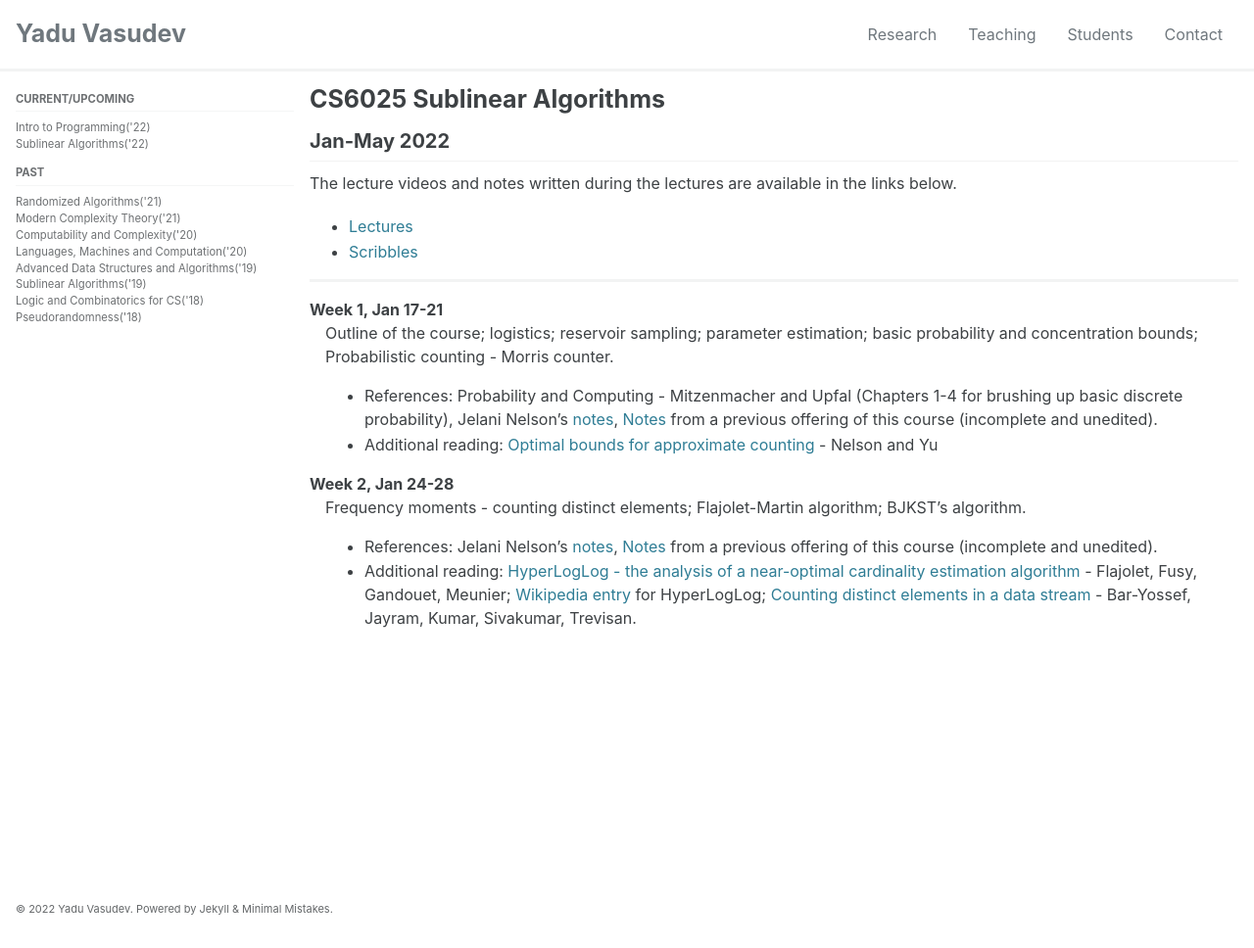
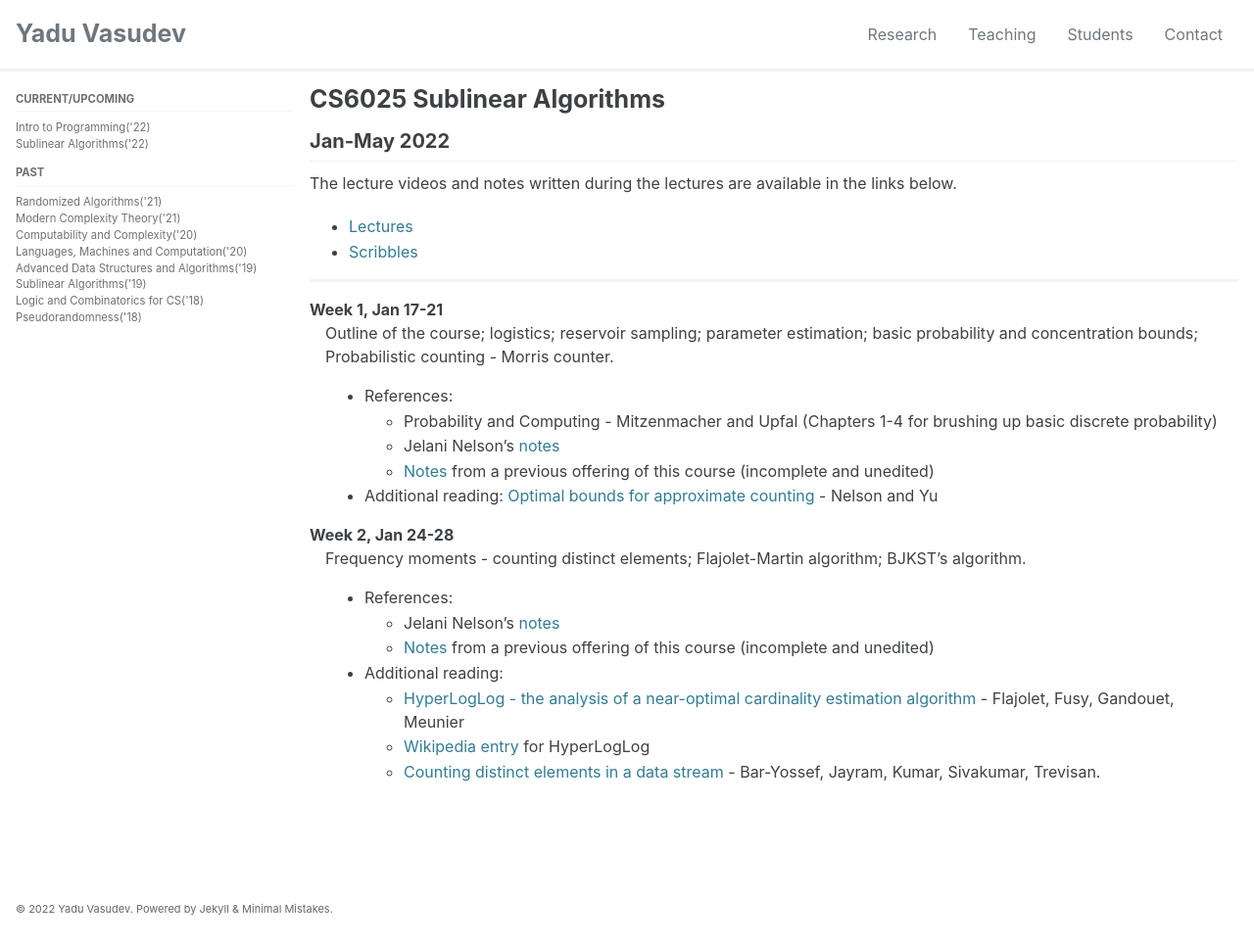
Before and after one commit to yaduvasudev/yaduvasudev.github.io, a Jekyll site: the page built from _pages/6025-22-lectures.md, in a window 1280 px wide and 968 px high. Shown: the whole window at 98% size. Built offline with Jekyll 4.4.1, drawn with Linux system fonts in a browser that asks for light colours; cached includes are drawn as plain includes.

Commit message:
Update 6025-22-lectures.md
formatted lists

```diff
--- a/_pages/6025-22-lectures.md
+++ b/_pages/6025-22-lectures.md
@@ -16,11 +16,19 @@
 ---
 Week 1, Jan 17-21
 : Outline of the course; logistics; reservoir sampling; parameter estimation; basic probability and concentration bounds; Probabilistic counting - Morris counter.
-- References: Probability and Computing - Mitzenmacher and Upfal (Chapters 1-4 for brushing up basic discrete probability), Jelani Nelson's [notes](https://www.sketchingbigdata.org/fall20/lec/notes.pdf), [Notes](https://drive.google.com/file/d/1DIy1HJbasqZ6vkkQNNToWniEeGQ36F_f/view?usp=sharing) from a previous offering of this course (incomplete and unedited).
+- References:
+    - Probability and Computing - Mitzenmacher and Upfal (Chapters 1-4 for brushing up basic discrete probability)
+    - Jelani Nelson's [notes](https://www.sketchingbigdata.org/fall20/lec/notes.pdf)
+    - [Notes](https://drive.google.com/file/d/1DIy1HJbasqZ6vkkQNNToWniEeGQ36F_f/view?usp=sharing) from a previous offering of this course (incomplete and unedited)
 - Additional reading: [Optimal bounds for approximate counting](https://arxiv.org/pdf/2010.02116.pdf) - Nelson and Yu
 
 Week 2, Jan 24-28
 : Frequency moments - counting distinct elements; Flajolet-Martin algorithm; BJKST's algorithm.
-- References: Jelani Nelson's [notes](https://www.sketchingbigdata.org/fall20/lec/notes.pdf), [Notes](https://drive.google.com/file/d/1DIy1HJbasqZ6vkkQNNToWniEeGQ36F_f/view?usp=sharing) from a previous offering of this course (incomplete and unedited).
-- Additional reading: [HyperLogLog - the analysis of a near-optimal
-cardinality estimation algorithm](http://algo.inria.fr/flajolet/Publications/FlFuGaMe07.pdf) - Flajolet, Fusy, Gandouet, Meunier; [Wikipedia entry](https://en.wikipedia.org/wiki/HyperLogLog) for HyperLogLog; [Counting distinct elements in a data stream](http://cs.haifa.ac.il/~ilan/randomized_algorithms/bar-yosef_jayram.pdf) - Bar-Yossef, Jayram, Kumar, Sivakumar, Trevisan.
+- References:
+    - Jelani Nelson's [notes](https://www.sketchingbigdata.org/fall20/lec/notes.pdf)
+    - [Notes](https://drive.google.com/file/d/1DIy1HJbasqZ6vkkQNNToWniEeGQ36F_f/view?usp=sharing) from a previous offering of this course (incomplete and unedited)
+- Additional reading:
+    - [HyperLogLog - the analysis of a near-optimal
+cardinality estimation algorithm](http://algo.inria.fr/flajolet/Publications/FlFuGaMe07.pdf) - Flajolet, Fusy, Gandouet, Meunier
+    - [Wikipedia entry](https://en.wikipedia.org/wiki/HyperLogLog) for HyperLogLog
+    - [Counting distinct elements in a data stream](http://cs.haifa.ac.il/~ilan/randomized_algorithms/bar-yosef_jayram.pdf) - Bar-Yossef, Jayram, Kumar, Sivakumar, Trevisan.
```
